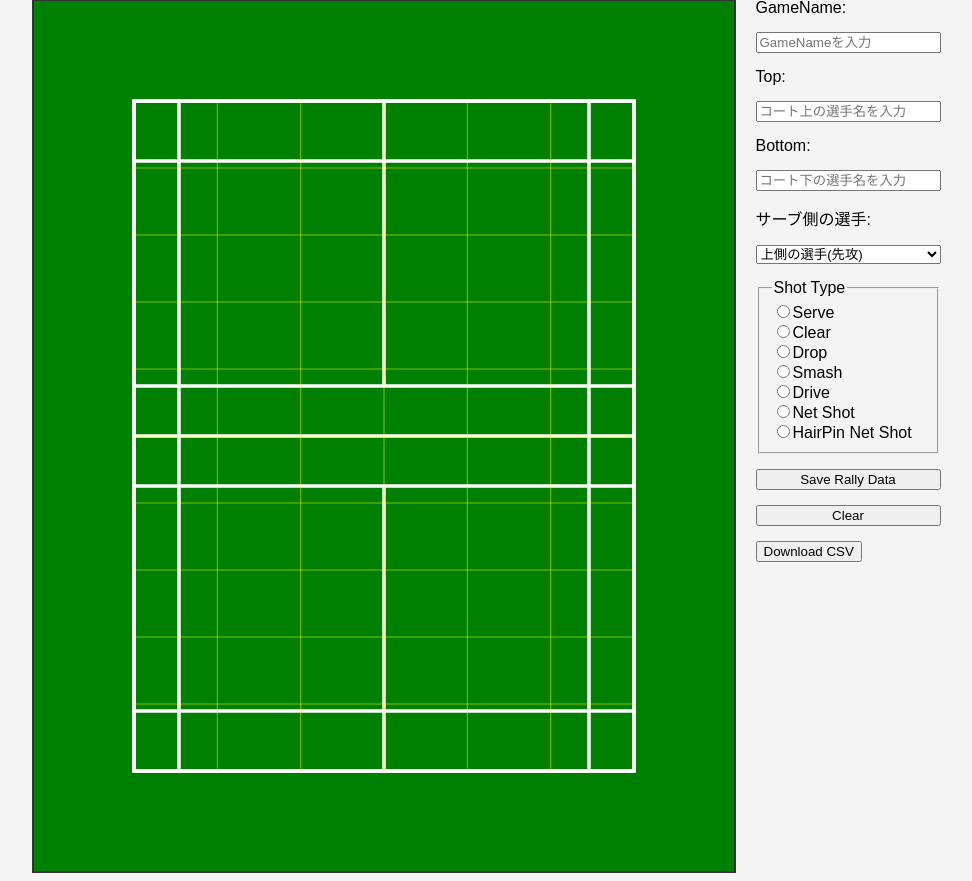
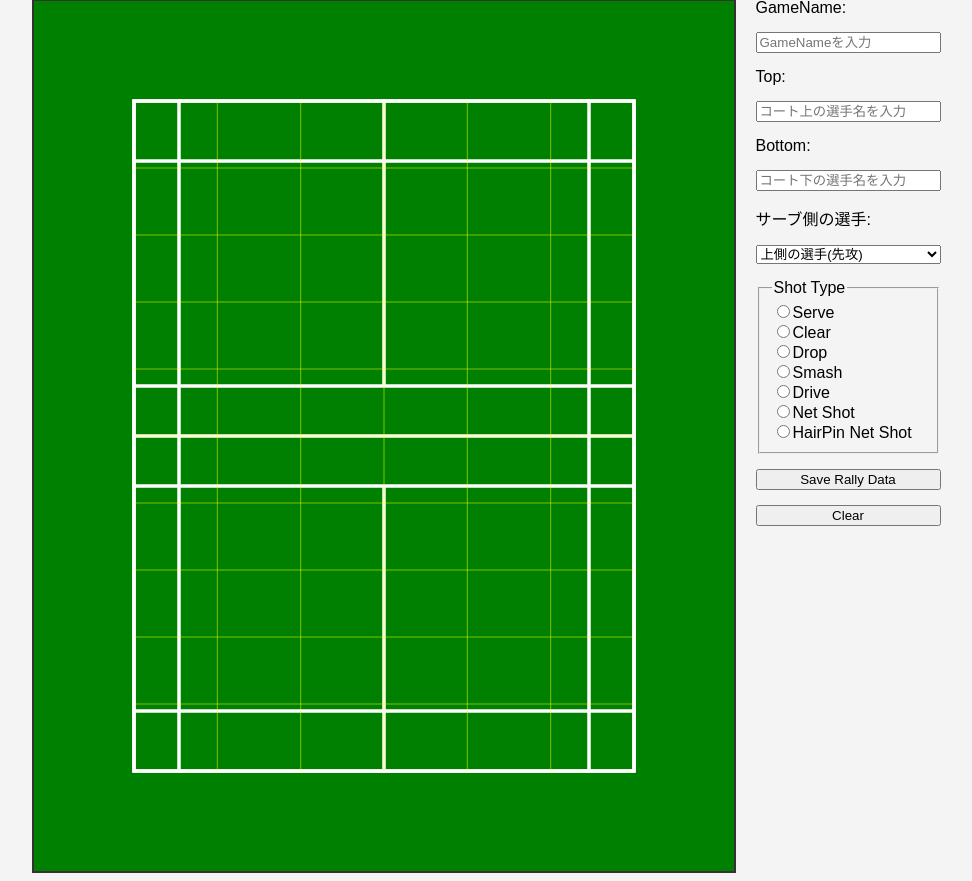
Before and after one commit to taketo02/badminton_mvp, a Flask app: page / in a window 1280 px wide. Shown: the part 109-990 px from the top of the page, without its empty margins (154-1126 px from the left). Run offline with Flask 3, Linux system fonts and the light colour scheme.

Commit message:
Update index.html

```diff
--- a/templates/index.html
+++ b/templates/index.html
@@ -42,12 +42,6 @@
 
             <button id="save-rally-btn">Save Rally Data</button>
             <button id="clear-btn">Clear</button>
-
-            <!-- CSVダウンロードボタン -->
-            <a href="/download_csv">
-                <button type="button">Download CSV</button>
-            </a>
-
         </div>
     </div>
 
```
